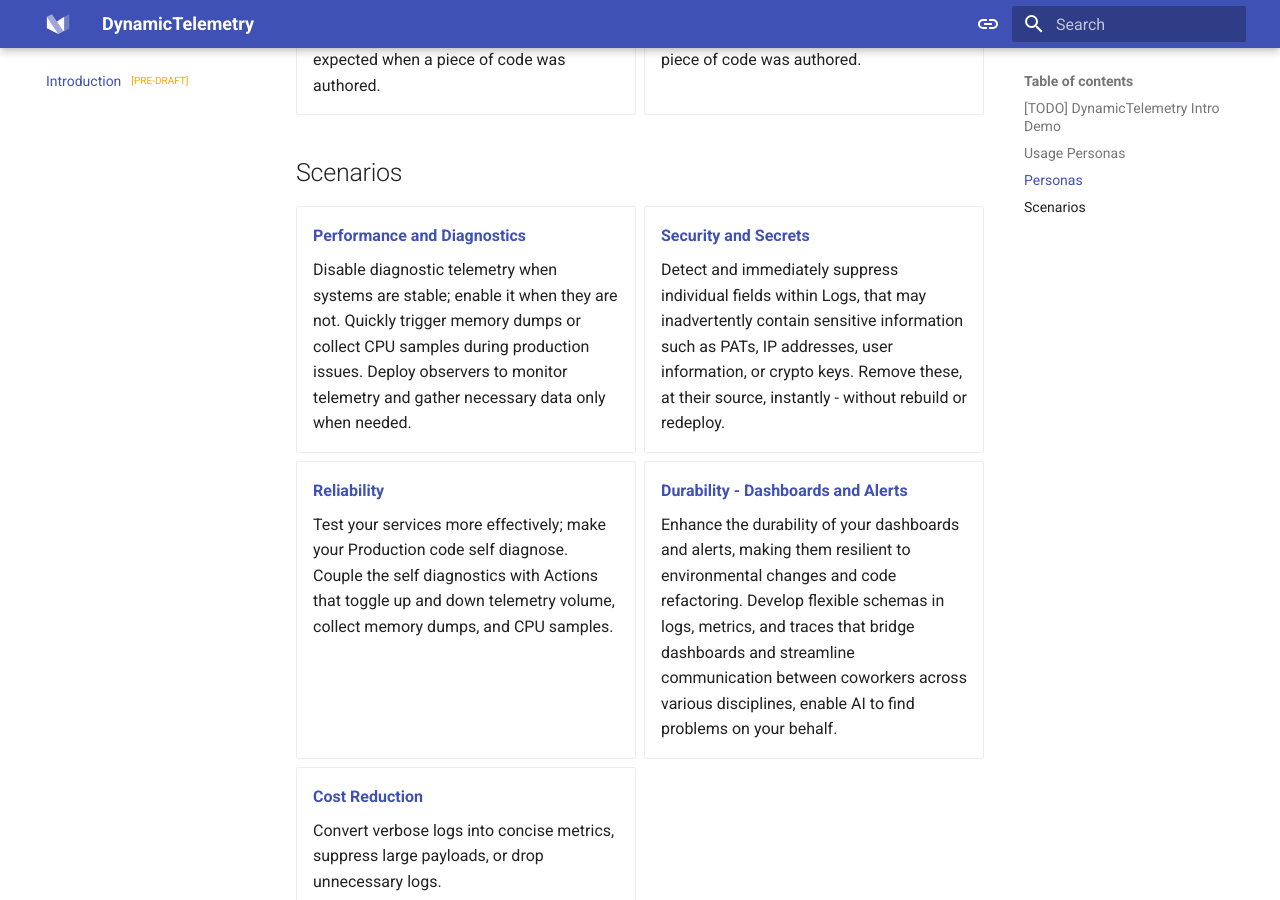
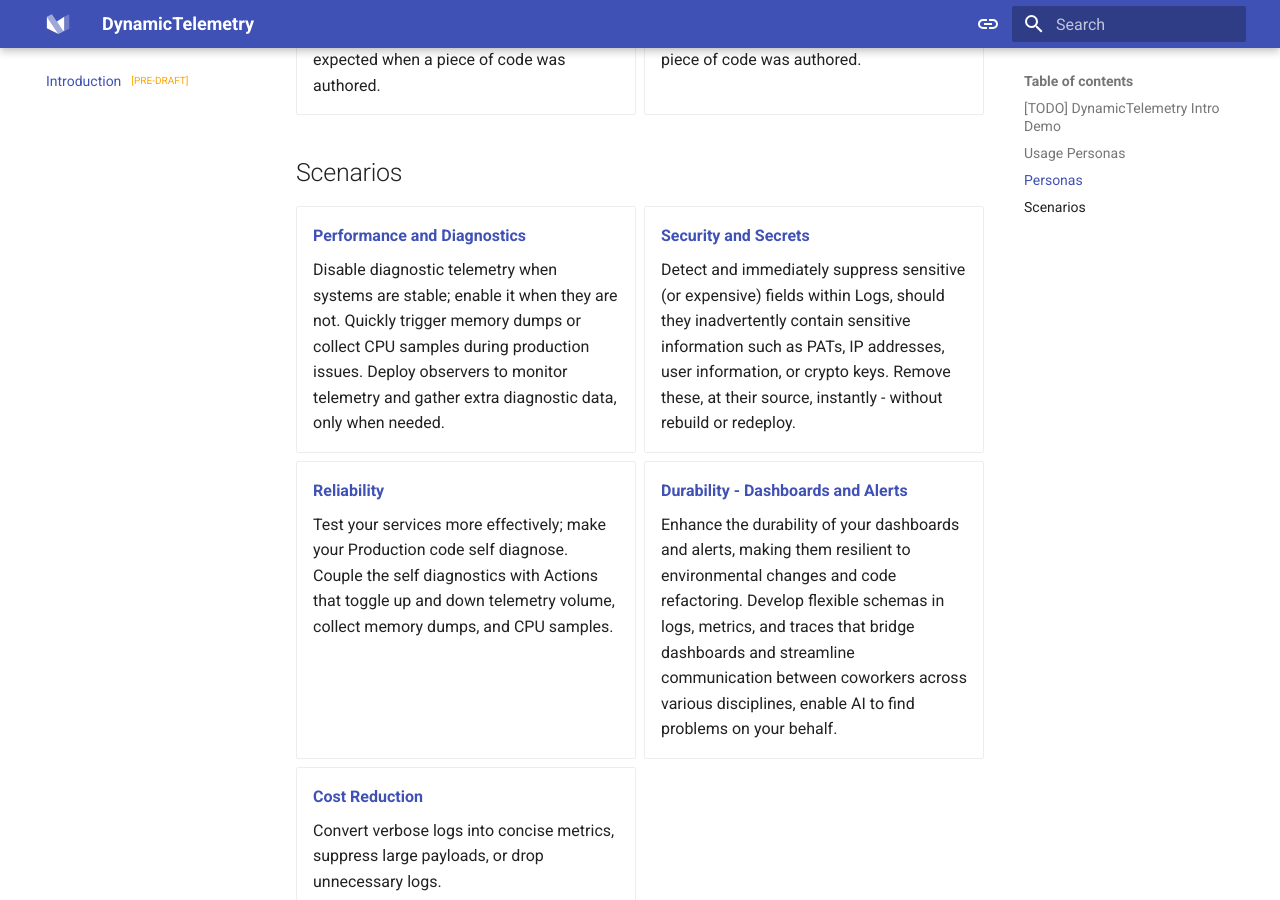
Before and after one commit to microsoft/DynamicTelemetry, an MkDocs documentation site: the page built from docs/index.md, in a window 1280 px wide and 900 px high, scrolled down 1660 px. Built offline with MkDocs 1.6.1 and Material for MkDocs 9.7.7, drawn with Linux system fonts in a browser that asks for light colours.

Commit message:
iterating

```diff
--- a/docs/index.md
+++ b/docs/index.md
@@ -84,11 +84,11 @@ interesting to muttiple personas.
 
 -   [**Performance and Diagnostics**](./docs/Scenarios.DeepDiagnostics.document.md)
 
-    Disable diagnostic telemetry when systems are stable; enable it when they are not. Quickly trigger memory dumps or collect CPU samples during production issues. Deploy observers to monitor telemetry and gather necessary data only when needed.
+    Disable diagnostic telemetry when systems are stable; enable it when they are not. Quickly trigger memory dumps or collect CPU samples during production issues. Deploy observers to monitor telemetry and gather extra diagnostic data, only when needed.
 
 -   [**Security and Secrets**](./docs/Scenarios.RedactingSecrets.document.md)
 
-	Detect and immediately suppress	individual fields within Logs, that may inadvertently contain sensitive
+	Detect and immediately suppress sensitive (or expensive) fields within Logs, should they inadvertently contain sensitive
 	information such as PATs, IP addresses, user information, or crypto keys. Remove these, at
 	their source, instantly - without rebuild or redeploy.
 
```
